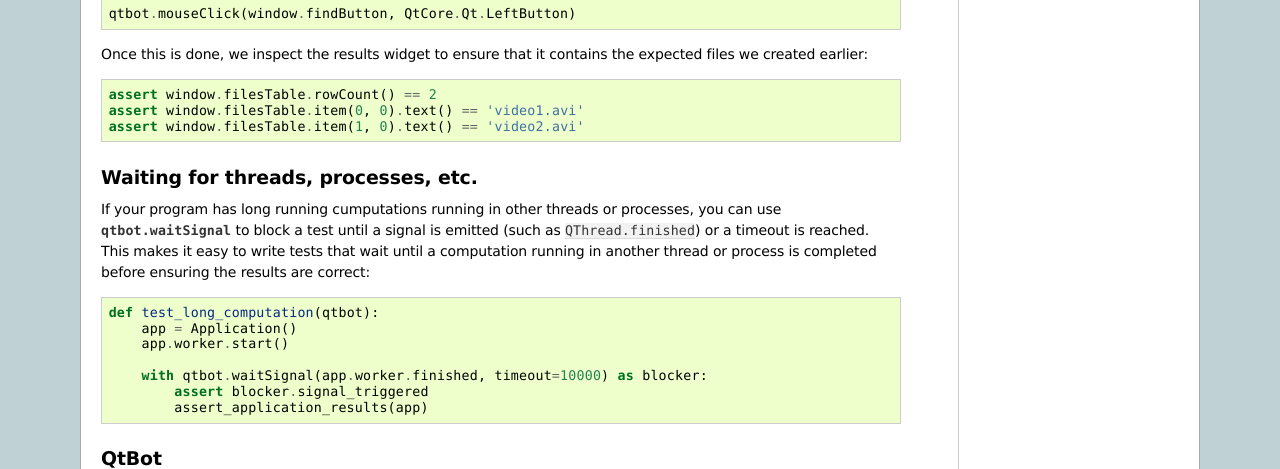
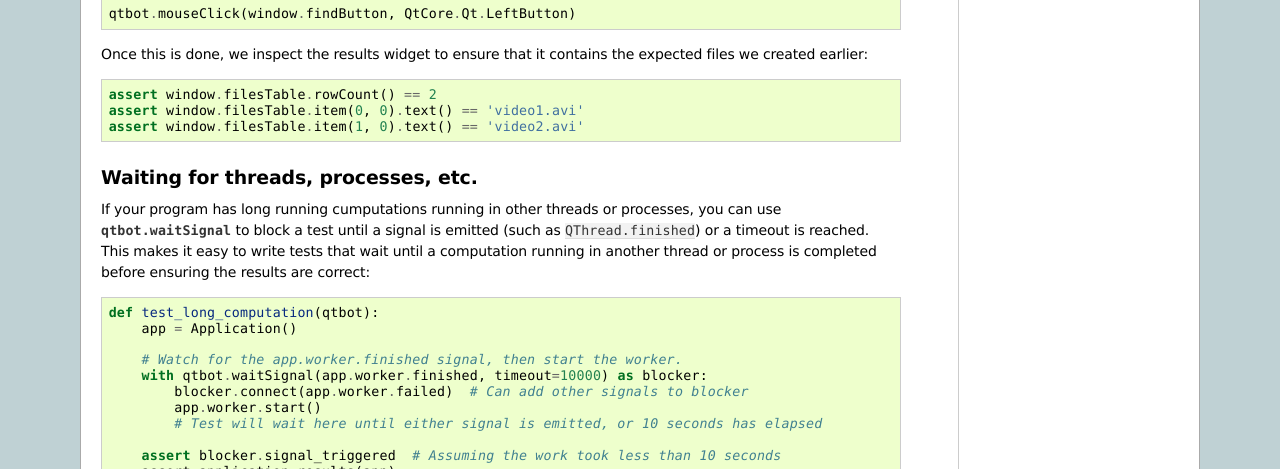
Before and after one commit to pytest-dev/pytest-qt, a Sphinx documentation site: the page built from docs/index.rst, in a window 1280 px wide and 900 px high, scrolled down 1984 px, cut to the strip 0-469 px from the top of the window. Built offline with Sphinx 7.4.7, drawn with Linux system fonts in a browser that asks for light colours.

Commit message:
Updated example as suggested by @jdreaver

```diff
--- a/docs/index.rst
+++ b/docs/index.rst
@@ -130,11 +130,15 @@ ensuring the results are correct::
 
     def test_long_computation(qtbot):
         app = Application()
-        app.worker.start()
 
+        # Watch for the app.worker.finished signal, then start the worker.
         with qtbot.waitSignal(app.worker.finished, timeout=10000) as blocker:
-            assert blocker.signal_triggered
-            assert_application_results(app)
+            blocker.connect(app.worker.failed)  # Can add other signals to blocker
+            app.worker.start()
+            # Test will wait here until either signal is emitted, or 10 seconds has elapsed
+
+        assert blocker.signal_triggered  # Assuming the work took less than 10 seconds
+        assert_application_results(app)
 
 
 QtBot
```
